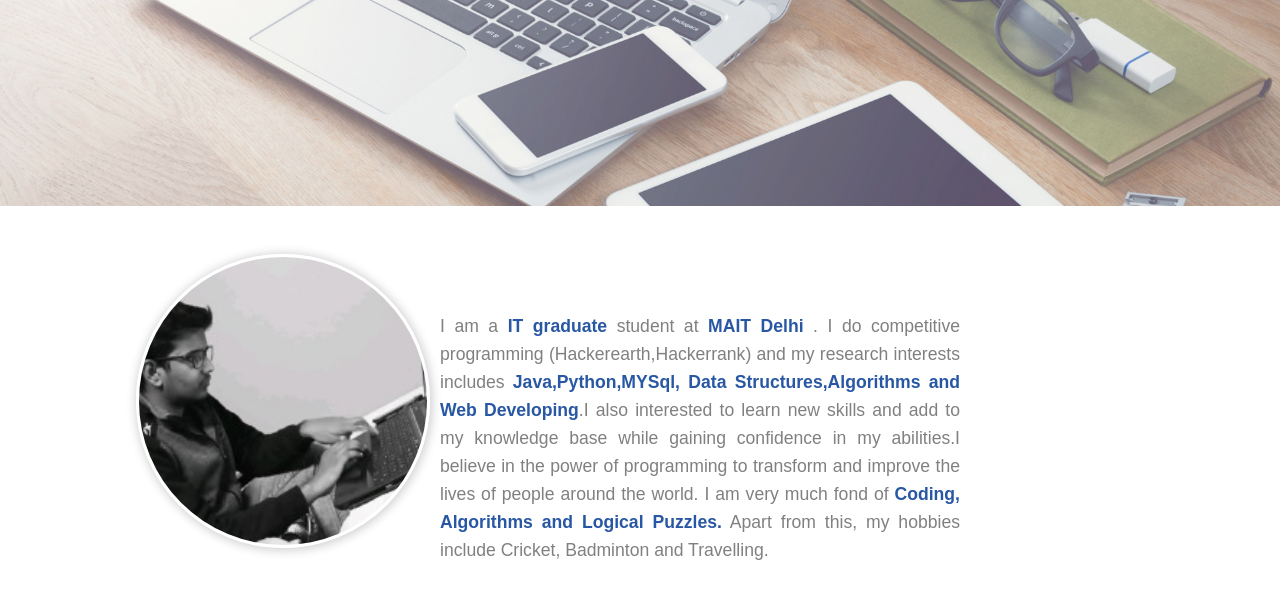
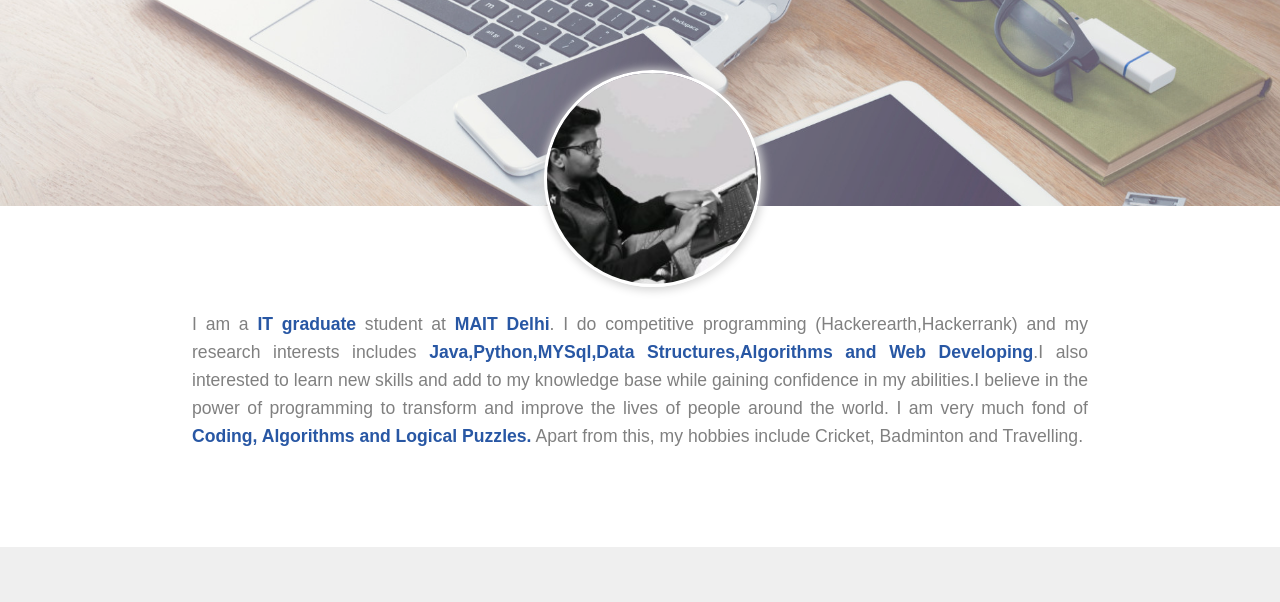
Before and after one commit to Rajankj/Resume-Portfolio, a plain HTML site: page index.html in a window 1280 px wide. Shown: the part 333-935 px from the top of the page. Drawn offline with Linux system fonts and the light colour scheme.

Commit message:
Add files via upload

```diff
--- a/style.css
+++ b/style.css
@@ -6,7 +6,7 @@ body {
 
 
 
-/* Body Header */
+
 
 #body-header {
     height: 65vh;
@@ -20,7 +20,7 @@ body {
 
 
 
-/* Horizontal Lists */
+
 
 
 .horizontal-list {
@@ -63,7 +63,7 @@ body {
 
 
 
-/* Name and Social Icons*/
+
 
 #name-social-container {
     margin-top: 20vh;
@@ -99,7 +99,7 @@ body {
 
 
 
-/*Section Classes*/
+
 
 section {
     display: flex;
@@ -132,7 +132,7 @@ section:nth-child(2n + 1) {
 
 
 
-/*About Section*/
+
 
 #about {
     height: auto;
@@ -142,40 +142,43 @@ section:nth-child(2n + 1) {
 }
 
 #my-image {
-    height: 18rem;
-    width: 18rem;
+    height: 12rem;
+    width: 12rem;
     margin: auto;
-    margin-top: 6vh;
-    margin-left: 17vh;
+    margin-top: -17vh;
+    /*margin-left: 17vh;*/
 }
 
 #my-image img {
-    height: 100%;
-    width: 100%;
+    height: 110%;
+    width: 110%;
     border-radius: 50%;
     border: 3px solid white;
     box-shadow: 1px 1px 10px 2px lightgrey;
 }
 
 #about-para {
-    padding: 5px;
-    width: 50%;
+    padding: 30px;
+    width: 70%;
     text-align: justify;
     color: grey;
     line-height: 28px;
     font-size: 1.1rem;
-    margin: 10px;
+    margin: auto;
 }
+/*
 .bio{
     margin-left: 0px;
     margin-top: -245px;
     margin-left: 120px;
     align-self: center;
 }
+*/
 
 
 
-/*Skills Section*/
+
+
 
 .skills-display {
     width: 75%;
@@ -210,7 +213,7 @@ section:nth-child(2n + 1) {
 
 
 
-/* Work Experience */
+
 
 .timeline {
     position: relative;
@@ -270,7 +273,7 @@ section:nth-child(2n + 1) {
     top: 10%;
     left: 50%;
     border: 1px dashed #0096fa6b;
-    height: 90%;
+    height: 85%;
     color: #433E3F;
 }
 
@@ -318,7 +321,7 @@ section:nth-child(2n + 1) {
 
 
 
-/* Portfolio Section */
+
 
 #portfolio-container {
     box-sizing: border-box;
@@ -365,7 +368,7 @@ section:nth-child(2n + 1) {
 
 
 
-/* Contact Form */
+
 
 #contact {
     background-color: #0abcf9;
@@ -480,7 +483,7 @@ button:focus {
 
 
 
-/* Common Margin Classes */
+
 
 .m0 {
     margin: 0;
@@ -496,7 +499,7 @@ button:focus {
 
 
 
-/*common color classes */
+
 
 .text-highlight {
     color: #2857a4;
@@ -506,7 +509,7 @@ button:focus {
 
 
 
-/* setting background-color */
+
 
 .m-blue {
     color: #2857a4;
@@ -530,7 +533,7 @@ button:focus {
 
 
 
-/*Percentage Classes */
+
 
 .eighty-five-percent {
     height: inherit;
```
Also changed, not shown: index.html (+3 -5 lines).
